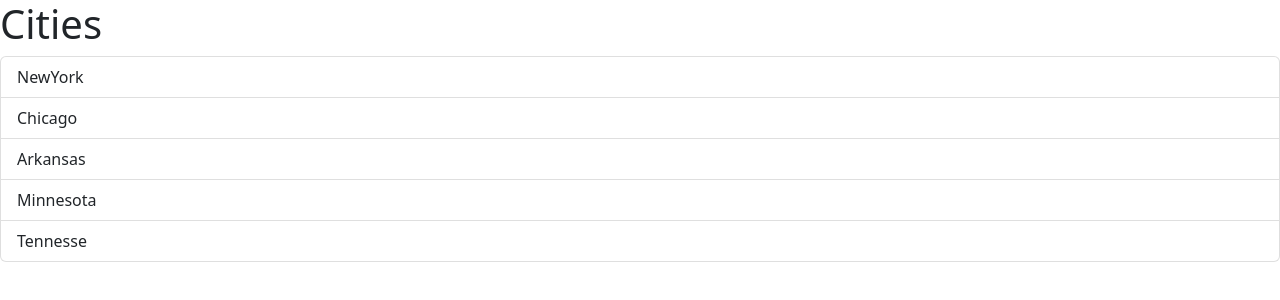
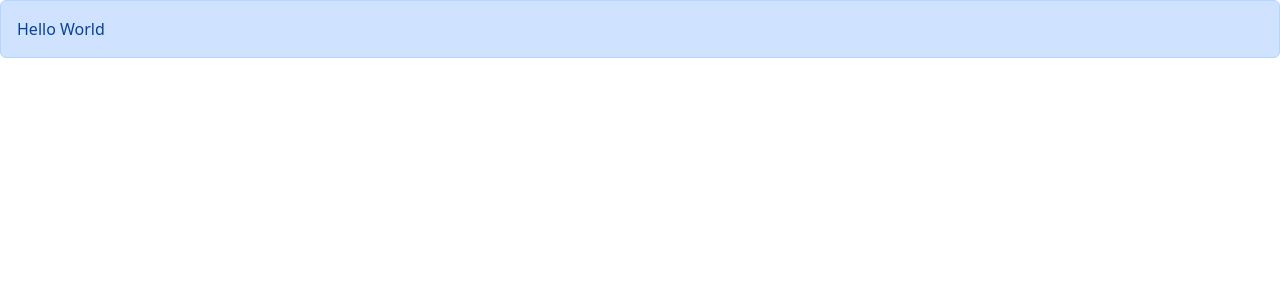
Before and after one commit to poulin29/videoGame, a React (Vite) app: page / in a window 1280 px wide. Shown: the top 300 px of the page. Built offline with nearby package versions, Linux system fonts and the light colour scheme.

Commit message:
Passing children as props

```diff
--- a/src/App.tsx
+++ b/src/App.tsx
@@ -1,20 +1,9 @@
-import React from "react";
-import ListGroup from "./components/ListGroup";
+import Alert from "./components/Alert";
 
 const App = () => {
-  let items = ["NewYork", "Chicago", "Arkansas", "Minnesota", "Tennesse"];
-
-  const handleSlectedItem = (item: string) => {
-    console.log(item);
-  };
-
   return (
     <div>
-      <ListGroup
-        items={items}
-        heading="Cities"
-        onSelectItem={handleSlectedItem}
-      />
+      <Alert>Hello <span> World </span></Alert>
     </div>
   );
 };
--- /dev/null
+++ b/src/components/Alert.tsx
@@ -0,0 +1,11 @@
+import { ReactNode } from "react";
+
+interface Props {
+  children: ReactNode;
+}
+
+const Alert = ({ children }: Props) => {
+  return <div className="alert alert-primary">{children}</div>;
+};
+
+export default Alert;
```
